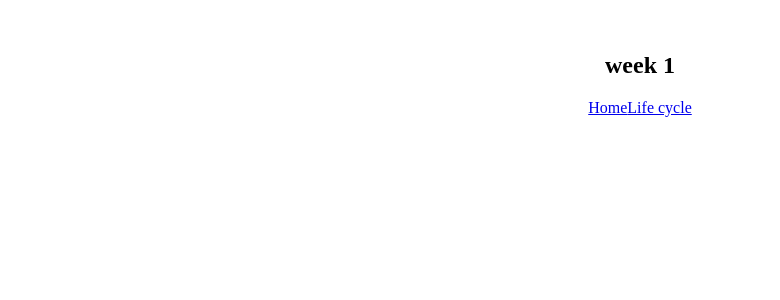
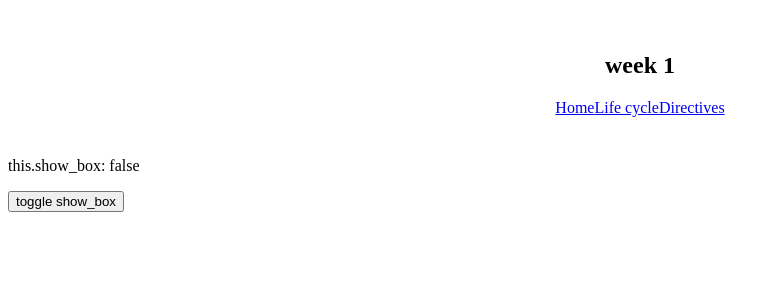
Before and after one commit to jooohyunpark/itp-wou-fall-2022, a Nuxt app in the folder week1/: page /directives in a window 1280 px wide. Shown: the top 300 px of the page, without its empty margins (0-780 px from the left). Built offline with nearby package versions, Linux system fonts and the light colour scheme.

Commit message:
add drectives examples

```diff
--- a/week1/components/Nav.vue
+++ b/week1/components/Nav.vue
@@ -3,6 +3,7 @@
     <h1>week 1</h1>
     <NuxtLink to="/">Home</NuxtLink>
     <NuxtLink to="/life-cycle">Life cycle</NuxtLink>
+    <NuxtLink to="/directives">Directives</NuxtLink>
   </nav>
 </template>
 <script>
--- /dev/null
+++ b/week1/pages/directives.vue
@@ -0,0 +1,36 @@
+<template>
+  <div class="directives">
+    <!-- v-if -->
+    <div class="box" v-if="show_box"></div>
+    <p>
+      {{ "this.show_box: " + this.show_box }}
+    </p>
+    <button @click="onClick">toggle show_box</button>
+
+    <!--  -->
+  </div>
+</template>
+
+<script>
+export default {
+  name: "LifeCyclePage",
+  data() {
+    return {
+      show_box: false,
+    };
+  },
+  methods: {
+    onClick() {
+      this.show_box = !this.show_box;
+    },
+  },
+};
+</script>
+
+<style scoped>
+.box {
+  width: 100px;
+  height: 100px;
+  background: red;
+}
+</style>
```
